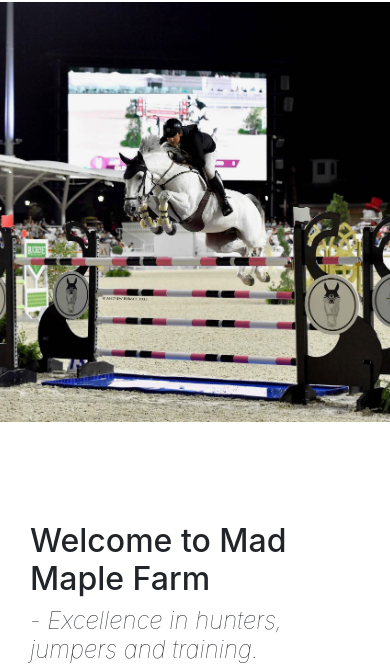
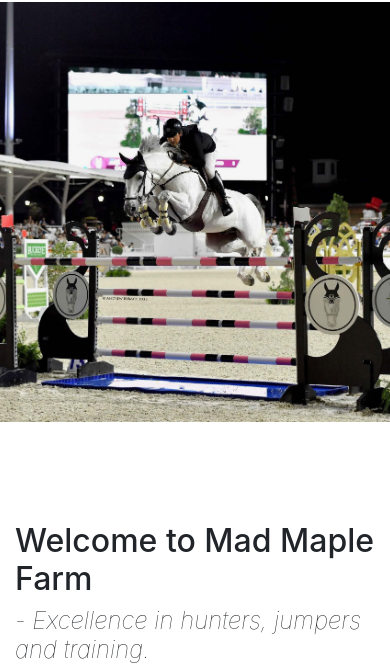
Before and after one commit to goldendoggies/MadMapleFarm, a plain HTML site: page index.html in a window 390 px wide. Shown: the part 249-918 px from the top of the page. Drawn offline with nearby package versions, Linux system fonts and the light colour scheme.

Commit message:
adjusting home page fonts/formatting for mobile

```diff
--- a/index.html
+++ b/index.html
@@ -46,7 +46,7 @@
             <!-- Content here -->
 
             <div class="row">
-                <div class="col">
+                <div class="col-xs">
                     <h2 class="welcome_title">Welcome to Mad Maple Farm</h2>
                     <h2 class="quote_text">- Excellence in hunters, jumpers and training.</h2>
                 </div>
```
